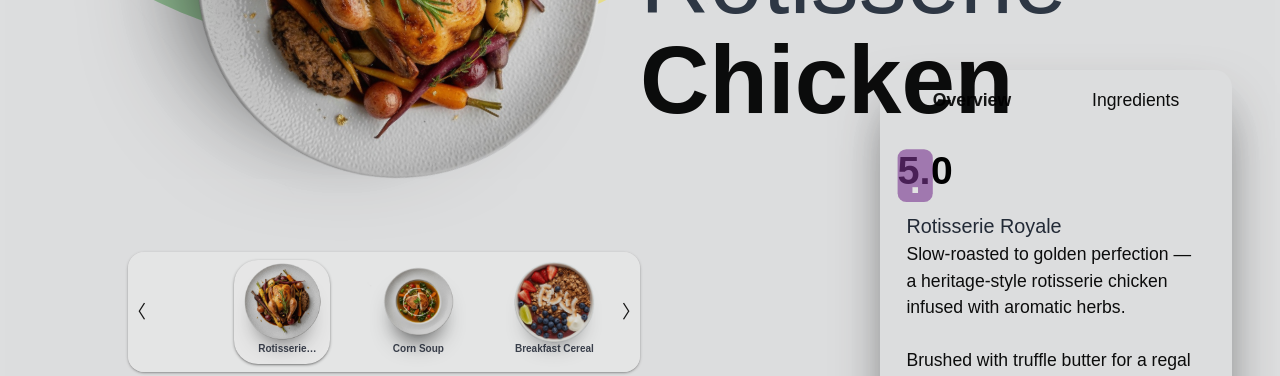
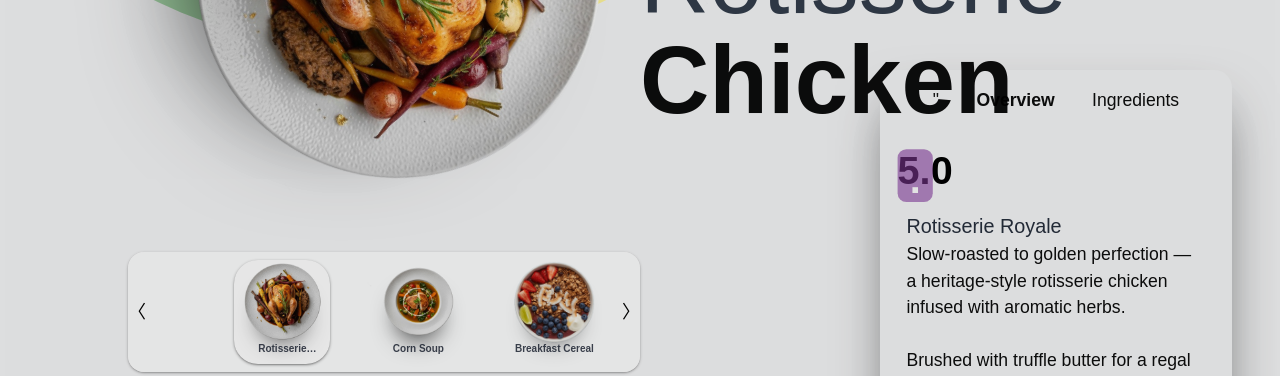
Before and after one commit to AsfarButt/NextProject4, a Next.js app: page / in a window 1280 px wide. Shown: the part 308-684 px from the top of the page. Built offline with nearby package versions, Linux system fonts and the light colour scheme.

Commit message:
Finalizing 2

```diff
--- a/app/description.tsx
+++ b/app/description.tsx
@@ -39,9 +39,9 @@ export default function Description({activeindex}:{activeindex :number}){
 
     return(<div className="relative w-80 h-110 rounded-2xl shadow-2xl shadow-black/60">
     {/* start from here work you way up */}
-        <div className="relative flex justify-between mx-[15%] py-4">
-            <div className={`${(activecolumn==1)? "font-semibold":"font-regular text-black/95"}`} onClick={() => setactivecolumn(1)}>Overview</div>
-            <div className={`${(activecolumn==2)?"font-semibold":"font-regular text-black/95"}`} onClick={() => setactivecolumn(2)}>Ingredients</div>
+        <div className="relative flex justify-between mx-[15%] py-4">"
+            <div className={`${(activecolumn==1)? "font-semibold":"font-regular"} text-black/95`} onClick={() => setactivecolumn(1)}>Overview</div>
+            <div className={`${(activecolumn==2)?"font-semibold":"font-regular"} text-black/95`} onClick={() => setactivecolumn(2)}>Ingredients</div>
         </div>
         {activecolumn==1?
                 (<><div className="text-xl font-semibold p-4">
--- a/app/scrollar.tsx
+++ b/app/scrollar.tsx
@@ -76,8 +76,8 @@ export default function Scrollar({indexchange, sidechange}:{indexchange: (index:
                 </div>
                 {/* Buttons */}
                 <div className="absolute top-0 w-full h-full flex justify-between items-center z-1 pointer-events-none">
-                        <button type="button" className="text-lg pointer-events-auto cursor-pointer" onClick={(e) => LeftClick(e)}>〈</button>
-                        <button type="button" className="text-lg pointer-events-auto cursor-pointer" onClick={(e) => RightClick(e)}>〉</button>
+                        <button type="button" className="text-lg pointer-events-auto cursor-pointer text-black" onClick={(e) => LeftClick(e)}>〈</button>
+                        <button type="button" className="text-lg pointer-events-auto cursor-pointer text-black" onClick={(e) => RightClick(e)}>〉</button>
                 </div>
     </div>)
 }
```
